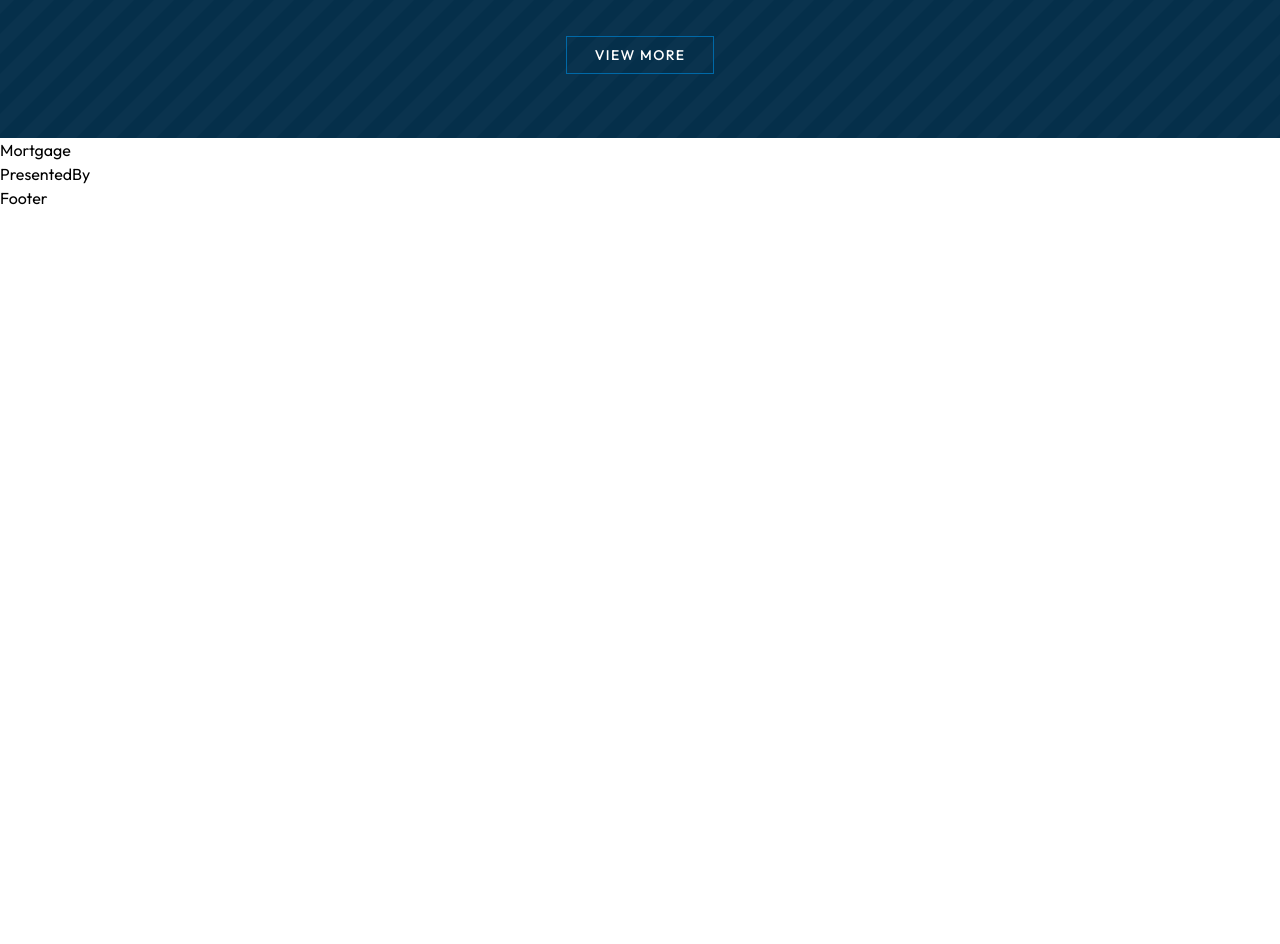
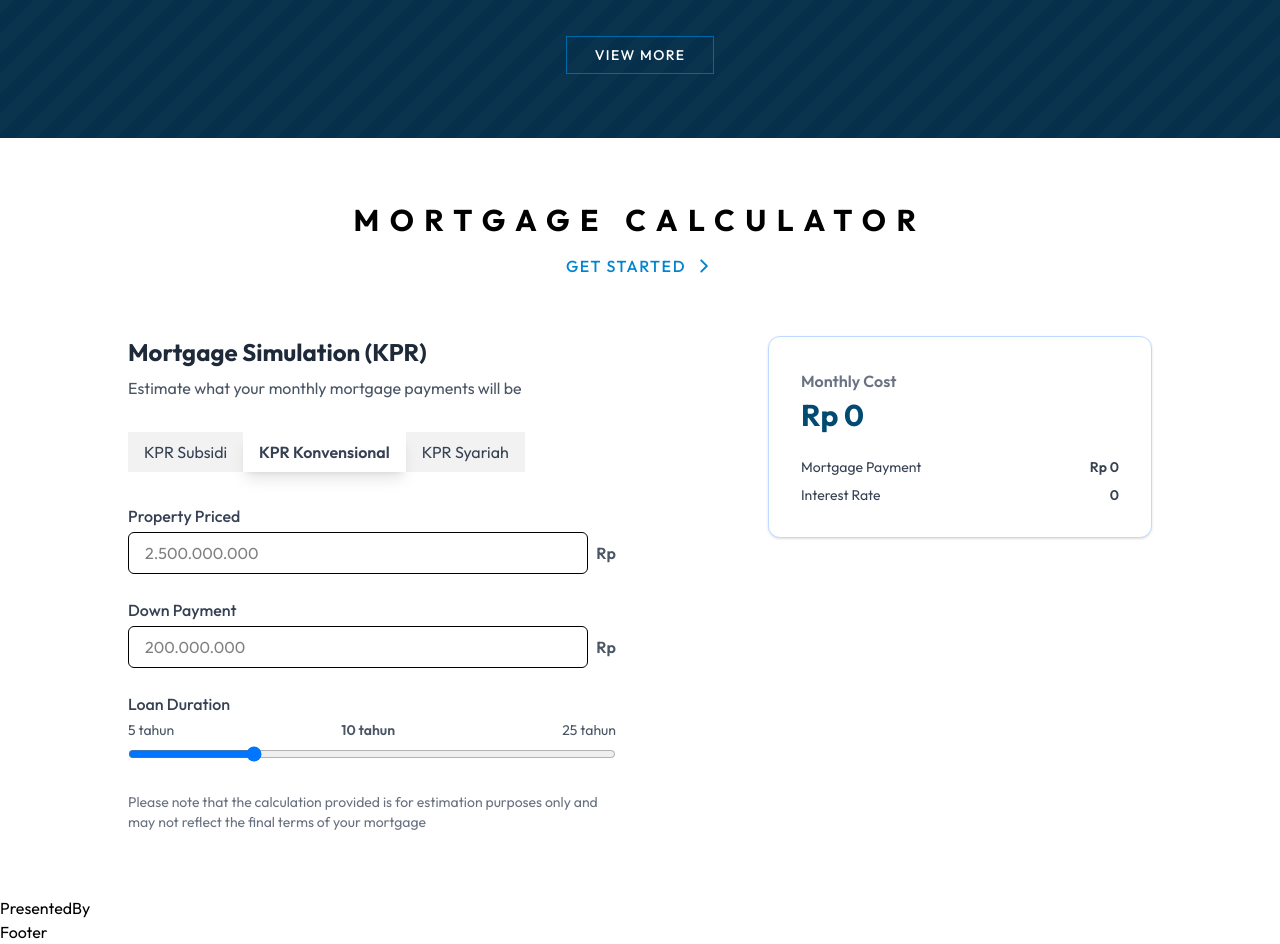
Before and after one commit to thekevinkun/mahakam-gate-residence, a Next.js app: page / in a window 1280 px wide. Shown: the part 2980-3924 px from the top of the page. Before the commit the page ends 3190 px from the top, so only its background shows below. Built offline with nearby package versions, Linux system fonts and the light colour scheme.

Commit message:
Added Mortgage Calculator

```diff
--- a/sections/MortgageCalculator.jsx
+++ b/sections/MortgageCalculator.jsx
@@ -1,6 +1,159 @@
+import { useState } from "react";
+import Link from "next/link";
+import { motion } from "framer-motion";
+import { IoIosArrowForward } from "react-icons/io";
+
+import { mortgageTypes } from "@/utilities/constant";
+import { slideIn, fadeIn } from "@/utilities/motion";
+
 const MortgageCalculator = () => {
+  const [loanDuration, setLoanDuration] = useState(10);
+  const [activeType, setActiveType] = useState("konvensional");
+
   return (
-    <section id="mortgage">Mortgage</section>
+    <section id="mortgage" className="padding max-w-screen-xl mx-auto overflow-hidden">
+      <motion.h2
+        variants={slideIn("up")}
+        initial="hidden"
+        whileInView="visible"
+        viewport={{ once: true, amount: 0.4 }}
+        className="text-center text-2xl md:text-3xl font-bold text-black tracking-[0.35em] uppercase mb-4"
+      >
+        Mortgage Calculator
+      </motion.h2>
+
+
+      <motion.div
+        variants={fadeIn()}
+        initial="hidden"
+        whileInView="visible"
+        viewport={{ once: true, amount: 0.4 }}
+        className="max-w-full mx-auto text-center"
+      >
+        <Link href="#" className="group inline-flex justify-center mb-14">
+          <span
+            className="inline-flex items-center gap-2 text-sm md:text-base
+            text-sky-600 font-medium uppercase tracking-widest
+            border-b-2 border-transparent group-hover:border-current transition-all"
+          >
+            Get Started
+            <IoIosArrowForward className="text-lg md:text-xl" />
+          </span>
+        </Link>
+      </motion.div>
+
+      {/* CONTENTS */}
+      <div className="max-w-5xl mx-auto grid grid-cols-1 lg:grid-cols-2 gap-12 items-start">
+        {/* Left side - form */}
+        <motion.div
+          variants={slideIn("left", 0.4)}
+          initial="hidden"
+          whileInView="visible"
+          viewport={{ once: true, amount: 0.3 }}
+          className="space-y-8"
+        >
+          <div>
+            <h2 className="text-xl md:text-2xl font-bold text-gray-800">Mortgage Simulation (KPR)</h2>
+            <p className="text-sm md:text-base text-gray-600 mt-2">Estimate what your monthly mortgage payments will be</p>
+          </div>
+
+          {/* Mortgage type */}
+          <div className="flex">
+            {mortgageTypes.map((type) => (
+              <button
+                key={type.id}
+                className={`px-4 py-2 transition ${
+                  activeType === type.id
+                    ? "bg-white shadow-lg text-gray-700 font-semibold"
+                    : "bg-black/5 text-gray-700 border-gray-300 hover:bg-gray-200"
+                }`}
+                onClick={() => setActiveType(type.id)}
+              >
+                {type.label}
+              </button>
+            ))}
+          </div>
+
+          {/* Form inputs */}
+          <div className="space-y-6">
+            {/* Property price */}
+            <div>
+              <label className="block text-gray-700 font-medium mb-1">Property Priced</label>
+              <div className="flex items-center gap-2">
+                <input
+                  type="number"
+                  placeholder="2.500.000.000"
+                  className="w-full px-4 py-2 border rounded-md focus:outline-none focus:ring focus:ring-blue-200"
+                />
+                <span className="text-gray-600 font-semibold">Rp</span>
+              </div>
+            </div>
+
+            {/* Down Payment */}
+            <div>
+              <label className="block text-gray-700 mb-1 font-medium">Down Payment</label>
+              <div className="flex items-center gap-2">
+                <input
+                  type="number"
+                  placeholder="200.000.000"
+                  className="w-full px-4 py-2 border rounded-md focus:outline-none focus:ring focus:ring-blue-200"
+                />
+                <span className="text-gray-600 font-semibold">Rp</span>
+              </div>
+            </div>
+
+            {/* Loan Duration */}
+            <div>
+              <label className="block text-gray-700 mb-1 font-medium">Loan Duration</label>
+              <div className="flex items-center justify-between mb-1 text-sm text-gray-600">
+                <span>5 tahun</span>
+                <span className="font-semibold">{loanDuration} tahun</span>
+                <span>25 tahun</span>
+              </div>
+              <input
+                type="range"
+                min={5}
+                max={25}
+                value={loanDuration}
+                onChange={(e) => setLoanDuration(Number(e.target.value))}
+                className="w-full"
+              />
+            </div>
+
+            {/* Note */}
+            <p className="text-xs sm:text-sm text-gray-500">
+              Please note that the calculation provided is for estimation purposes
+              only and may not reflect the final terms of your mortgage
+            </p>
+          </div>
+        </motion.div>
+
+        {/* Right Side - Result Box */}
+        <motion.div
+          variants={slideIn("right", 0.5, 1)}
+          initial="hidden"
+          whileInView="visible"
+          viewport={{ once: true, amount: 0.3 }}
+          className="w-full max-w-full lg:max-w-sm justify-self-end bg-white border border-blue-200 shadow-sm rounded-xl p-8 flex flex-col gap-6"
+        >
+          <div>
+            <h3 className="text-sm md:text-base font-semibold text-gray-500 mb-1">Monthly Cost</h3>
+            <p className="text-3xl font-bold text-sky-900">Rp 0</p>
+          </div>
+
+          <div className="text-sm text-gray-700 space-y-2">
+            <div className="flex justify-between">
+              <span>Mortgage Payment</span>
+              <span className="font-semibold">Rp 0</span>
+            </div>
+            <div className="flex justify-between">
+              <span>Interest Rate</span>
+              <span className="font-semibold">0</span>
+            </div>
+          </div>
+        </motion.div>
+      </div>
+    </section>
   )
 }
 
--- a/utilities/constant.js
+++ b/utilities/constant.js
@@ -45,3 +45,9 @@
     "/images/photo-7.JPG",
     "/images/photo-8.jpg",
 ]
+
+export const mortgageTypes = [
+    { id: "subsidi", label: "KPR Subsidi" },
+    { id: "konvensional", label: "KPR Konvensional" },
+    { id: "syariah", label: "KPR Syariah" },
+];
```
